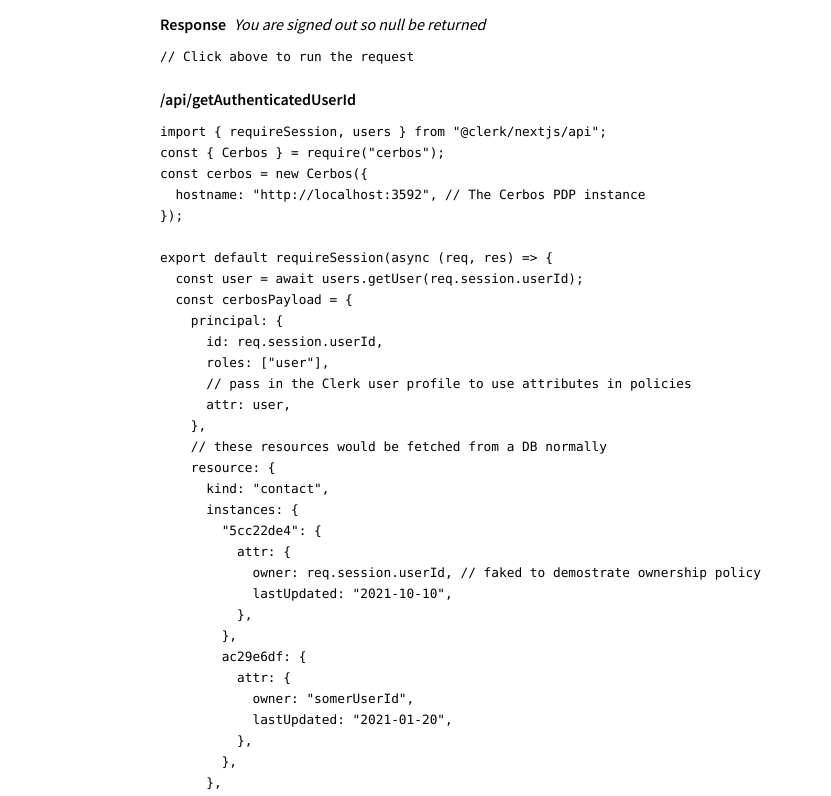
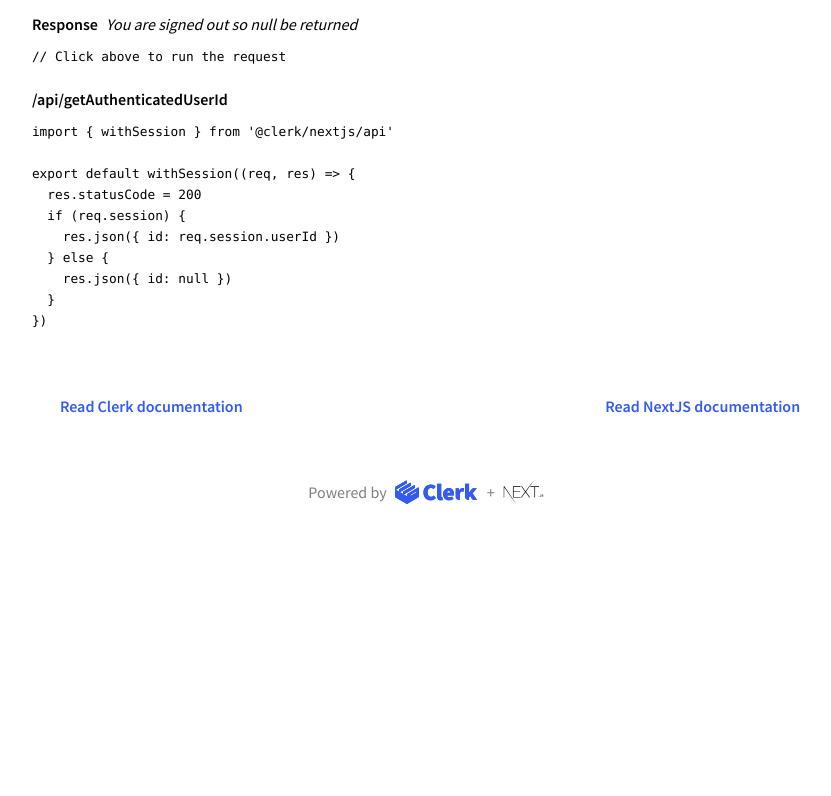
Before and after one commit to cerbos/nextjs-clerk-cerbos, a Next.js app: page / in a window 1280 px wide. Shown: the part 2060-2856 px from the top of the page, without its empty margins (210-1041 px from the left). After the commit the page ends 2628 px from the top, so only its background shows below. Built offline with nearby package versions, Linux system fonts and the light colour scheme; no server answers.

Commit message:
add cerbos

```diff
--- a/pages/index.js
+++ b/pages/index.js
@@ -150,7 +150,7 @@
     />
 
     <APIRequest
-      apiSample={userAPISample}
+      apiSample={contactAPISample}
       endpoint={"/api/getAuthenticatedUserId"}
       title={`Get the authenticated user's ID`}
       signedInMessage={"You are signed in so your userId will be returned"}
--- a/styles/Home.module.css
+++ b/styles/Home.module.css
@@ -9,7 +9,7 @@
 }
 
 .main {
-  max-width: 540px;
+  max-width: 800px;
   padding-top: 2rem;
   flex: 1;
 }
```
